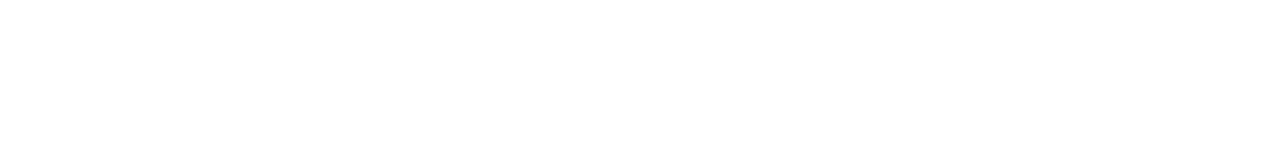
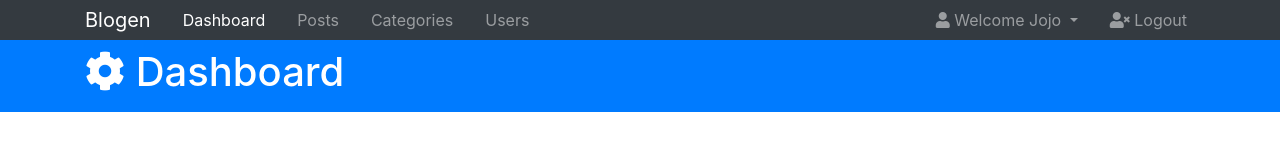
Before and after one commit to tacotruffles/bootstrap4-blogen-theme, a plain HTML site: page index.html in a window 1280 px wide. Drawn offline with nearby package versions, Linux system fonts and the light colour scheme.

Commit message:
Dashboard header

```diff
--- a/index.html
+++ b/index.html
@@ -15,6 +15,61 @@
 
 <body>
 
+   <nav class="navbar navbar-expand-sm navbar-dark bg-dark p-0">
+      <div class="container">
+         <a href="index.html" class="navbar-brand">Blogen</a>
+         <button class="navbar-toggler" data-toggle="collapse" data-target="#navbarCollapse">
+            <span class="navbar-toggler-icon"></span>
+         </button>
+         <div id="navbarCollapse" class="collapse navbar-collapse">
+            <ul class="navbar-nav">
+               <li class="nav-item px-2">
+                  <a href="index.html" class="nav-link active">Dashboard</a>
+               </li>
+               <li class="nav-item px-2">
+                  <a href="posts.html" class="nav-link">Posts</a>
+               </li>
+               <li class="nav-item px-2">
+                  <a href="categories.html" class="nav-link">Categories</a>
+               </li>
+               <li class="nav-item px-2">
+                  <a href="users.html" class="nav-link">Users</a>
+               </li>
+            </ul>
+            <ul class="navbar-nav ml-auto">
+               <li class="nav-item dropdown mr-3">
+                  <a href="#" class="nav-link dropdown-toggle" data-toggle="dropdown">
+                     <i class="fas fa-user"></i> Welcome Jojo
+                  </a>
+                  <div class="dropdown-menu">
+                     <a href="profile.html" class="dropdown-item">
+                        <i class="fas fa-user-circle"></i> Profile</a>
+                     <a href="settings.html" class="dropdown-item">
+                        <i class="fas fa-cog"></i> Settings</a>
+                  </div>
+               </li>
+               <li class="nav-item">
+                  <a href="login.html" class="nav-link">
+                     <i class="fas fa-user-times"></i> Logout</a>
+               </li>
+            </ul>
+         </div>
+      </div>
+   </nav>
+
+   <!-- HEADER -->
+   <header id="main-header" class="py-2 bg-primary text-white">
+      <div class="container">
+         <div class="row">
+            <div class="col-md-6">
+               <h1>
+                  <i class="fas fa-cog"></i> Dashboard</h1>
+            </div>
+            <div class="col-md-6"></div>
+         </div>
+      </div>
+   </header>
+
    <!-- Using Full version of jQuery-->
    <script src="http://code.jquery.com/jquery-3.3.1.min.js" integrity="sha256-FgpCb/KJQlLNfOu91ta32o/NMZxltwRo8QtmkMRdAu8="
       crossorigin="anonymous"></script>
```
